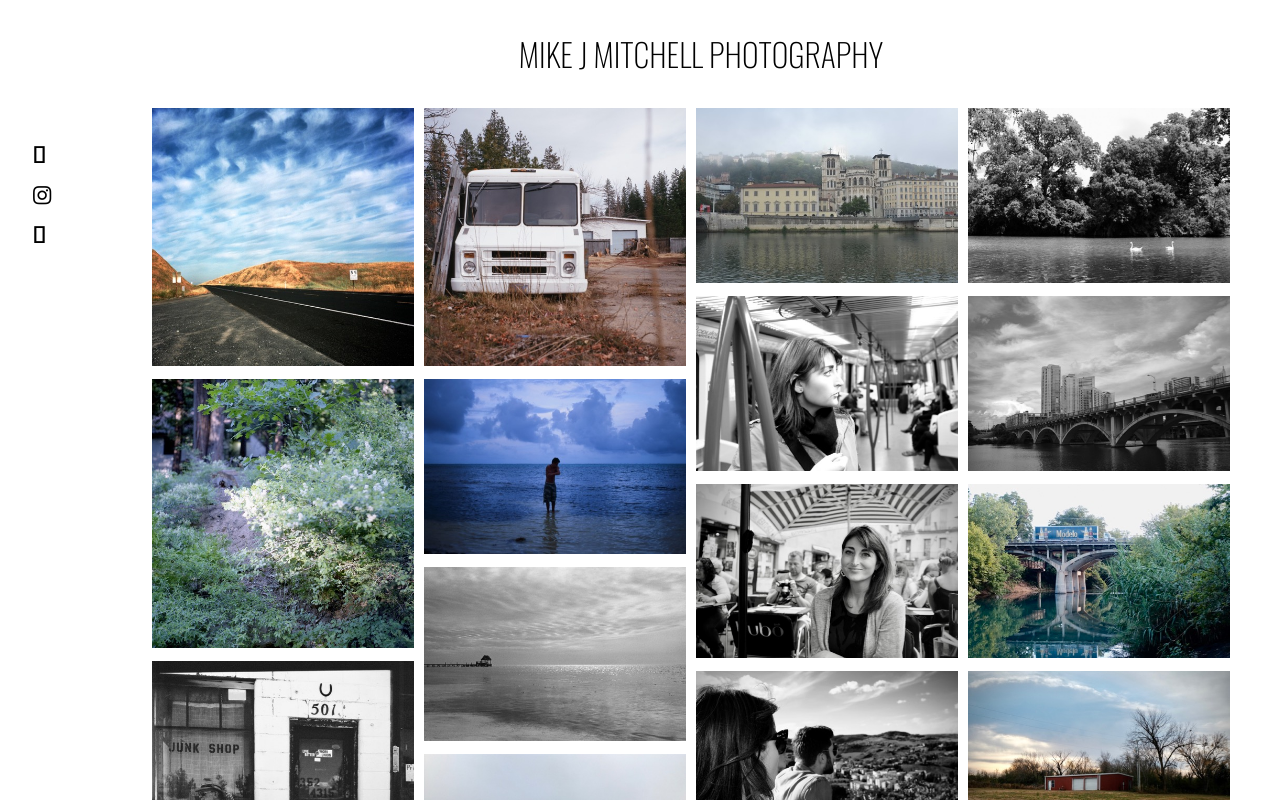
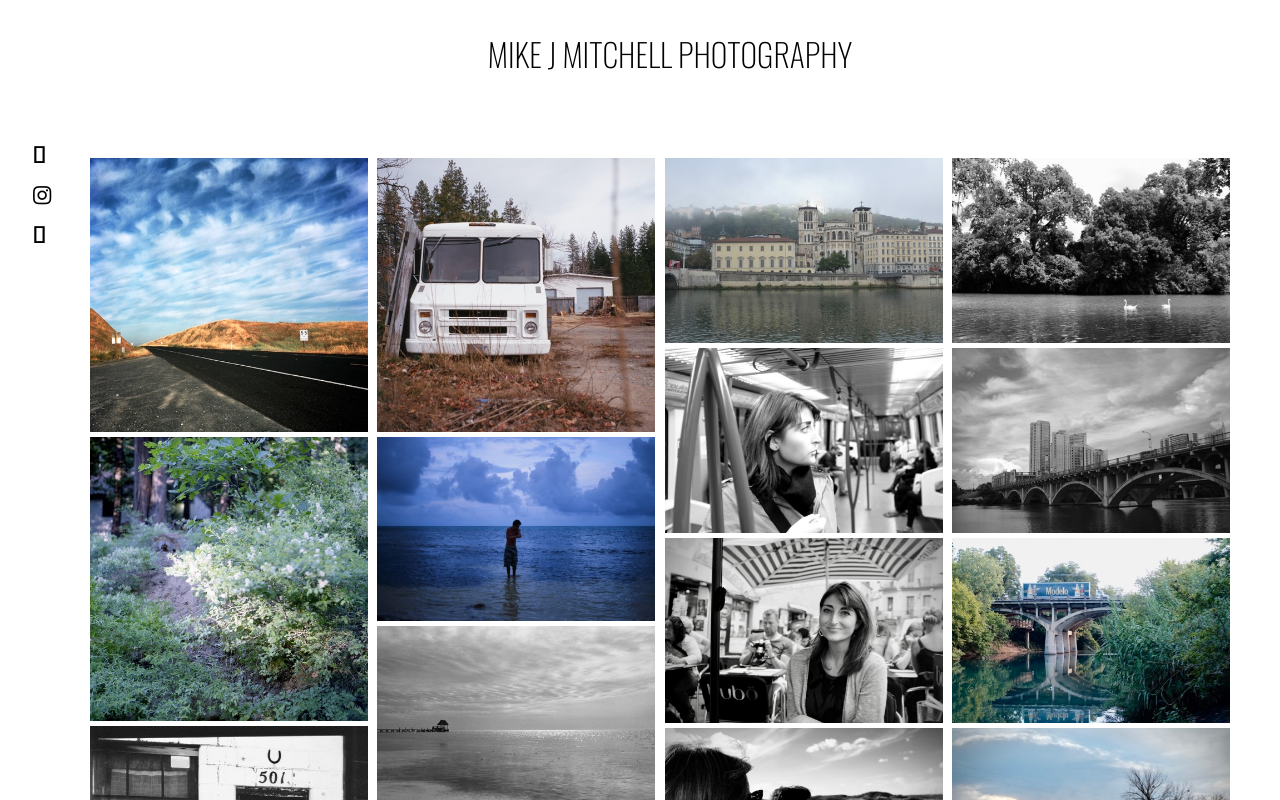
Before and after one commit to ETS-ReactNative4/mjm-photography, a React (Create React App) app in the folder client/: page / in a window 1280 px wide. Shown: the top 800 px of the page. Built offline with nearby package versions, Linux system fonts and the light colour scheme; a web font is replaced by a local one.

Commit message:
got loading working well now

```diff
--- a/client/package.json
+++ b/client/package.json
@@ -3,6 +3,7 @@
   "version": "0.1.0",
   "private": true,
   "dependencies": {
+    "@types/react-lazyload": "^2.3.1",
     "history": "^4.7.2",
     "jss": "^9.8.7",
     "jss-preset-default": "^4.5.0",
@@ -10,6 +11,7 @@
     "react": "^16.4.1",
     "react-dom": "^16.4.1",
     "react-jss": "^8.6.1",
+    "react-lazyload": "^2.3.0",
     "react-redux": "^5.0.7",
     "react-router-dom": "^4.3.1",
     "react-scripts": "1.1.4",
--- a/client/src/App.js
+++ b/client/src/App.js
@@ -1,8 +1,9 @@
 import React, { Component } from 'react';
 import state from './state'
-import jss from 'jss'
-import preset from 'jss-preset-default'
+// import jss from 'jss'
+// import preset from 'jss-preset-default'
 import './css/App.css'
+import Spinner from './components/Spinner'
 import Aside from './components/Aside'
 import GridList from './components/GridList'
 import Header from './components/Header'
@@ -13,112 +14,46 @@ import createHistory from 'history/createBrowserHistory'
 
 const history = createHistory()
 
-
-jss.setup(preset())
-
 class App extends Component {
-
   constructor (props){
     super(props)
     this.state = {
       imgsLoaded: false,
-      imgsJson: state.pictures
-
+      imgsJson: state.pictures,
+      counter: 0
     }
   }
 
   componentDidMount () {
-    // try {
-    //   const response = await fetch("https://mjm-photo-server.herokuapp.com/pictures");
-    //   const json = await response.json();
-    //   this.setState({
-    //     fetchDone: true,
-    //     imgsJson: json,
-    //   })
-    //   // this.getimageList();
-    //   const pathArr = []
-    //   this.state.imgsJson.forEach((img) =>
-    //   {pathArr.push(img.thumb)
-    //     pathArr.push(img.full)})
-    //   this.loadImg(pathArr)
-    // } catch (error) {
-    //   console.log(error);
-    //   document.getElementById("error-div").innerHTML = error
-    // }
     history.listen((location, action) => {
-      console.log(location, action);
     })
-
   }
 
-   checkImage = path =>
-     new Promise(resolve => {
-       const img = new Image();
-       img.onload = () => resolve({path, status: 'ok'});
-       img.onerror = () => resolve({path, status: 'error'});
-
-       img.src = path;
-       //  console.log(status);
-
-     });
-
-     loadImg = (paths) => {Promise.all(paths.map(this.checkImage))
-       console.log("done");
+  loadImgages = () => {
+    this.setState({ counter: this.state.counter + 1})
+    if (this.state.counter === this.state.imgsJson.length - 1) {
+      setTimeout(() => {
+        this.setState({imgsLoaded: true})
+      }, 100);
     }
-
-
-
-
-
-  getimageList = () => {
-    this.state.imgsJson.forEach((img) => {
-      const thumbImg = new Image();
-      thumbImg.src = (img.thumb);
-      document.getElementById("preLoad-image-div").appendChild(thumbImg);
-      const fullImg = new Image();
-      fullImg.src = (img.full);
-      document.getElementById("preLoad-image-div").appendChild(fullImg);
-
-
-      // const preImgThumb = document.createElement('img')
-      // preImgThumb.src = img.thumb
-      // preLoadDiv.push(preImgThumb)
-      // const preImg = document.createElement('img')
-      // preImg.src = img.full
-      // preLoadDiv.push(preImg)
-
-
-    })
-
-    this.setState({imgsLoaded: true})
-    // console.table(preLoadDiv);
-
   }
 
 
   render() {
-
+    if (this.state.imgsLoaded) {
       return (
         <BrowserRouter>
           <div className="App">
-
             <Aside />
-
-
             <div className="content">
               <Header />
-
-            <div id="preLoad-image-div"></div>
-            <div id="error-div">
-            </div>
-
-
               <Switch {...this.props}>
-              <Route exact path="/picture/:id" render={(props) => <Pic {...props} images={this.state.imgsJson} />}/>
-              {/* <Route exact path="picture/:id" component={Pic} /> */}
+                <Route exact path="/picture/:id"
+                  render={(props) => <Pic {...props} images={this.state.imgsJson} />}/>
                 <Route exact path="/info" component={Info} />
-              {/* <Route path="/" component={GridList} /> */}
-              <Route path="/" render={(props) => <GridList {...props} images={this.state.imgsJson} loaded={this.state.imgsLoaded}/>}/>
+                <Route path="/" render={(props) => <GridList {...props}
+                  images={this.state.imgsJson}
+                  loaded={this.state.imgsLoaded}/>}/>
               </Switch>
 
             </div>
@@ -126,9 +61,17 @@ class App extends Component {
         </BrowserRouter>
 
       );
-
-
-
+    } else {
+      return (
+        <div>
+          <div style={{display: "none"}} onLoad={this.loadImgages}>
+            {this.state.imgsJson.map(img => <img src={img.thumb} key={img.thumb} alt="" />)}
+            {this.state.imgsJson.map(img => <img src={img.full} key={img.id} alt="" />)}
+          </div>
+          <Spinner />
+        </div>
+      )
+    }
   }
 }
 
--- a/client/src/components/GridTile.js
+++ b/client/src/components/GridTile.js
@@ -1,21 +1,10 @@
 import React, { Component } from 'react'
-import PropTypes from 'prop-types'
+import PropTypes from 'prop-types';
 import '../css/App.css'
 import {Link} from "react-router-dom";
 
 
 class GridTile extends Component {
-
-  checkImgLoad = (i) => {
-    const imgList = document.getElementsByClassName("grid-image")
-    if(i === this.props.images.length - 1){
-      setTimeout(() => {
-        for (let i = 0; i < imgList.length; i++) {
-          imgList[i].classList.add("show")
-        }
-      }, 150);
-    }
-  }
 
   render() {
 
@@ -23,12 +12,13 @@ class GridTile extends Component {
     const i = this.props.index
 
     return (
-      <Link to={`/picture/${pic[i].id}`} key={pic.id} images={this.props.images}>
-        <div className="item-main">
-          <div className={`item item-${pic[i].id}`} onClick={this.handleClick}>
-            <img src={pic[i].thumb} alt="Gallery"
-              className={'grid-image'} id={`${pic[i].id.toString()}`} onLoad={this.checkImgLoad(i)}/>
-          </div>
+      <Link to={`/picture/${pic[i].id}`} key={pic.id}
+        images={this.props.images}>
+        <div className={`item item-${pic[i].id}`}
+          onClick={this.handleClick}>
+          <img src={pic[i].thumb} alt="Gallery"
+            className={'grid-image show'}
+            id={`${pic[i].id.toString()}`} />
         </div>
       </Link>
     )
--- a/client/src/components/Pic.js
+++ b/client/src/components/Pic.js
@@ -4,7 +4,7 @@ import '../css/App.css'
 
 const checkImgLoad = () => {
   setTimeout(() => {
-    document.getElementById("full-image-div").classList.add("show")
+    document.getElementById("image-info").classList.add("show")
   }, 100);
 }
 
@@ -23,10 +23,9 @@ const Pic = (props) => {
 
   if (props.images){
     return (
-
       <div id="full-image-div" className="full-image-div">
         <div className="full-image-item">
-          <div className="image-info">
+          <div className="image-info" id="image-info">
             <div className="arrow-div" onClick={handleClick}>
               <i className="fal fa-chevron-left back-arrow" ></i>
             </div>
--- a/client/src/components/Spinner.js
+++ b/client/src/components/Spinner.js
@@ -1,12 +1,11 @@
 import React from 'react'
 import '../css/App.css'
 
-const Spinner = (props) => {
+const Spinner = () => {
   return (
     <div id="loading-div">
       <div className="spinner-div">
         <i className="fal fa-spinner-third grid-tile-spinner"></i>
-        {/* <i className="fal fa-spinner "></i> */}
       </div>
     </div>
   )
--- a/client/src/css/App.css
+++ b/client/src/css/App.css
@@ -3,11 +3,7 @@
   font-family: "Oswald", sans-serif;
   font-weight: 200;
   display: grid;
-  grid-template-columns: 1fr 8fr;
-}
-
-.pre-load-images {
-  transform: translateX(9999px);
+  grid-template-columns: 80px 1fr;
 }
 
 body {
@@ -20,23 +16,6 @@ a {
 
 a:visited {
   color: black;
-}
-
-:root {
-  --green-color: #BFBA3D;
-  --header-color: #e8e6de;
-  --headeropacity-color: #e8e6decc;
-  --blue-color: #8AB2C2;
-  --headertext-color: black;
-  --orange-color: #DC5620;
-}
-
-:root {
-  --primary-color: #a19d5f;
-  --secondary-color: #fd9943;
-  --accent-color: #3f2806;
-  --alt-color: #fed556;
-  --alttwo-color: #f26d20;
 }
 
 .basic-flex-row {
@@ -67,11 +46,6 @@ a:visited {
           align-items: center;
 }
 
-/*************** grid *************/
-
-#preLoad-image-div {
-  display: none;
-}
 
 .title {
   z-index: 5;
@@ -79,7 +53,6 @@ a:visited {
   font-size: 2em;
   text-align: center;
   margin-top: 30px;
-  /* background-color: pink; */
 }
 
 .camera-image {
@@ -91,7 +64,6 @@ a:visited {
 .aside {
   height: 100vh;
   position: fixed;
-  /* background-color: lightblue; */
   padding: 25px;
   grid-column-start: 1;
   grid-column: span 1;
@@ -101,7 +73,7 @@ a:visited {
   margin-top: 35px;
   width: 80vw;
   font-size: 1.5em;
-  /* text-align: center; */
+  padding: 0px 60px 0px 60px;
 }
 
 .info-text {
@@ -126,7 +98,7 @@ a:visited {
 }
 
 .container {
-  padding: 10px 30px 20px 10px;
+  padding: 60px 30px 20px 10px;
   column-count: 4;
   column-gap: .6em;
   opacity: 1;
@@ -140,20 +112,14 @@ a:visited {
 
 .grid-image {
   max-width: 100%;
-  opacity: 0;
-}
-
-.grid-image.show {
-  transition-delay: .3s;
-  transition: .2s;
   opacity: 1;
 }
 
+
 #loading-div {
   background-color: white;
-  width: 88vw;
-  height: 100%;
-  /* z-index: 1000; */
+  width: 100vw;
+  height: 100vh;
   position: absolute;
   display: flex;
   justify-content: center;
@@ -168,7 +134,7 @@ a:visited {
   width: 3em;
   height: 3em;
   animation: spin .6s linear infinite;
-  margin-top: calc(100vh / 2.4);
+  margin-top: calc(100vh / 2);
 }
 
 .grid-tile-spinner {
@@ -193,30 +159,28 @@ a:visited {
   font-size: 1.2em;
   color: grey;
   font-style: italic;
+  opacity: 0;
+}
+
+.image-info.show {
+  transition-delay: .6s;
+  transition: 1s;
+  opacity: 1;
+
 }
 
 .full-image-div {
   padding: 0px 0px 40px 0px;
   max-width: 100%;
-  /* background-color: pink; */
   display: flex;
   flex-direction: column;
   align-items: center;
-  opacity: 0;
-
-}
-
-.full-image-div.show {
-  transition: .1s;
-  opacity: 1;
-
 }
 
 .arrow-div {
   z-index: 30;
   cursor: pointer;
   padding: 6px 12px 6px 6px;
-  /* background-color: pink; */
 }
 
 .back-arrow {
@@ -228,8 +192,6 @@ a:visited {
   max-width: 100%;
   max-height: 75vh;
 }
-
-
 
  /* *********************** media queries ********************* */
 
```
Also changed, not shown: client/public/img/loading.gif (added), 1 other file (tests, documents, lock files or other folders). Lines whose indentation alone changed are shown as unchanged.
